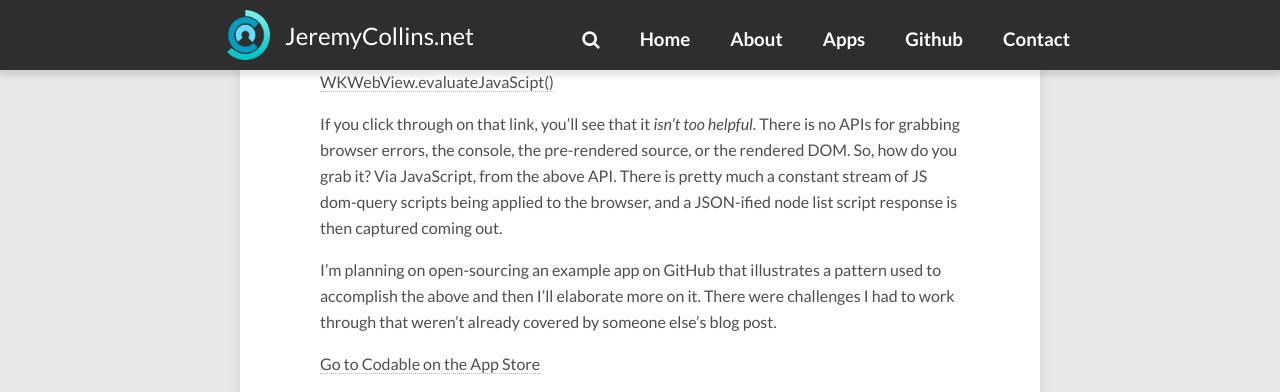
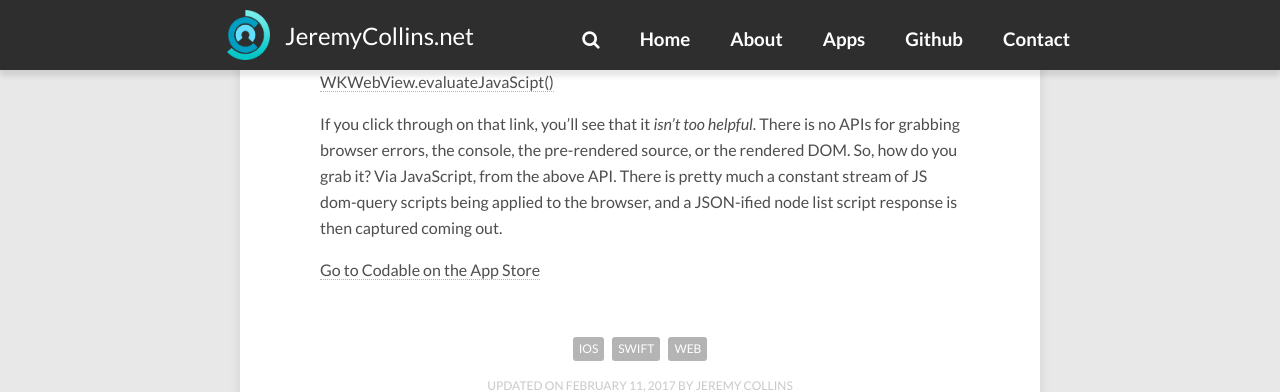
Before and after one commit to jdodsoncollins/JeremyCollinsDotNet, a Jekyll site: the page built from site/_posts/2017-12-19-codable-for-ios-released.md, in a window 1280 px wide and 900 px high, scrolled down 1708 px, cut to the strip 0-392 px from the top of the window. Built offline with Jekyll 4.4.1, drawn with Linux system fonts in a browser that asks for light colours; nearby versions of some CDN libraries; comment, search, counter and statistics services are not loaded.

Commit message:
New post

```diff
--- a/site/_posts/2017-12-19-codable-for-ios-released.md
+++ b/site/_posts/2017-12-19-codable-for-ios-released.md
@@ -24,6 +24,4 @@ Codable leverages one API endpoint quite heavily and uniquely: [WKWebView.evalua
 
 If you click through on that link, you'll see that it *isn't too helpful*. There is no APIs for grabbing browser errors, the console, the pre-rendered source, or the rendered DOM. So, how do you grab it? Via JavaScript, from the above API. There is pretty much a constant stream of JS dom-query scripts being applied to the browser, and a JSON-ified node list script response is then captured coming out.
 
-I'm planning on open-sourcing an example app on GitHub that illustrates a pattern used to accomplish the above and then I'll elaborate more on it. There were challenges I had to work through that weren't already covered by someone else's blog post.
-
 [Go to Codable on the App Store](http://appstore.com/codable)
```
Also changed, not shown: 1 other file.
